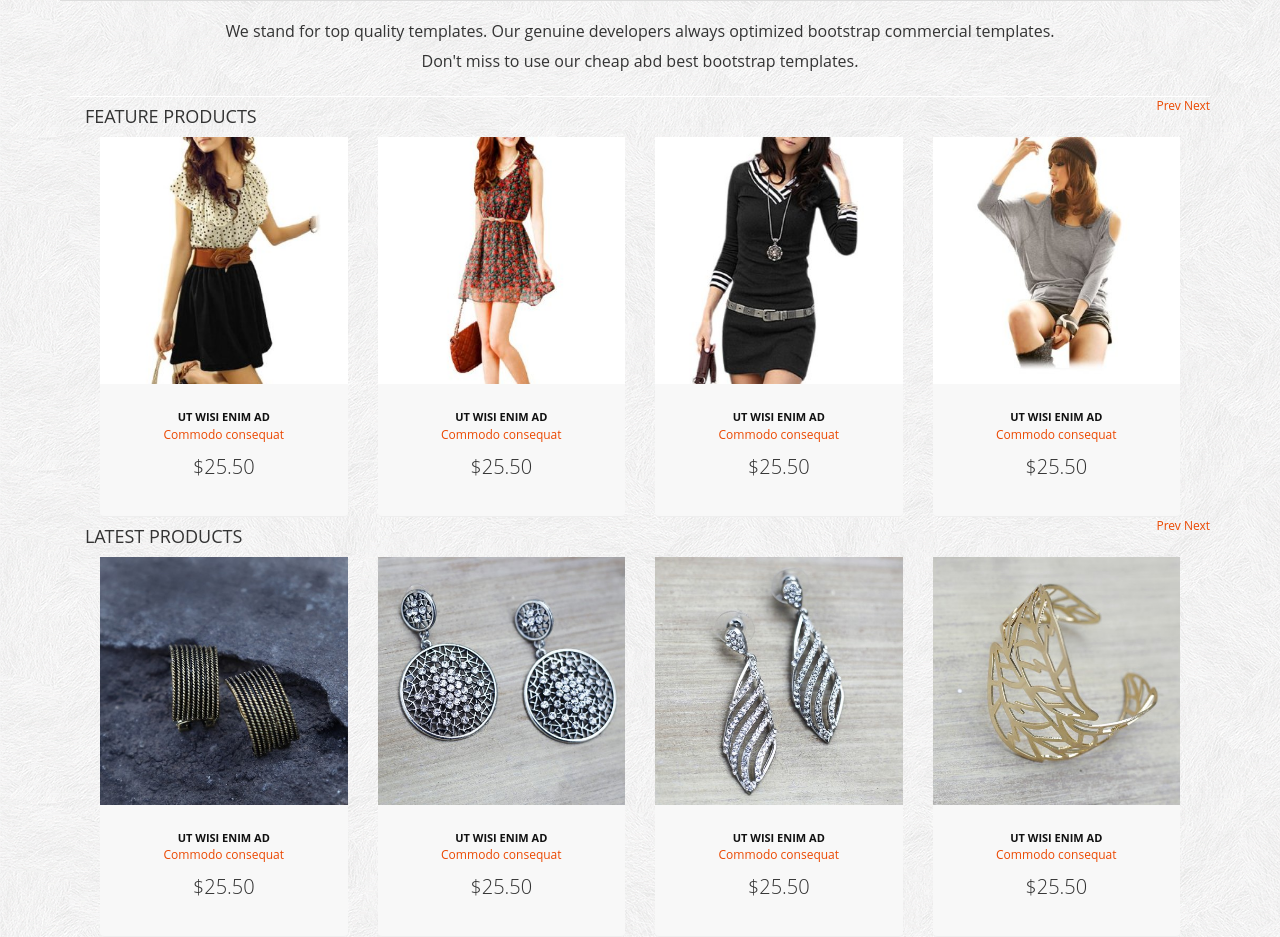
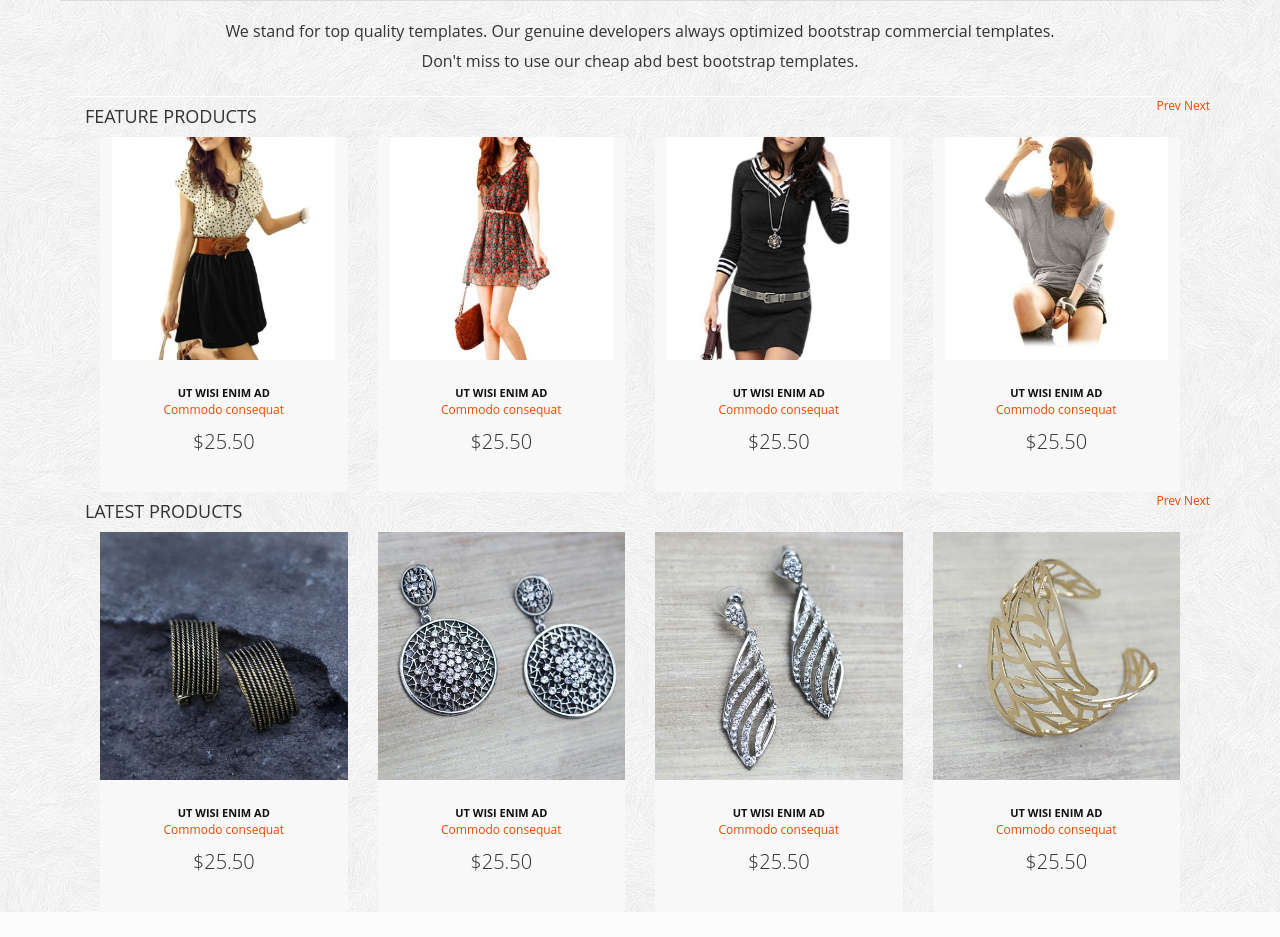
Before and after one commit to Minion09/grab_offer, a PHP site: page / in a window 1280 px wide. Shown: the part 538-1475 px from the top of the page. After the commit the page ends 1450 px from the top, so only its background shows below. Run offline with PHP 8.4, Linux system fonts and the light colour scheme.

Commit message:
change css

```diff
--- a/css/style.css
+++ b/css/style.css
@@ -63,7 +63,7 @@
 }
 
 #myCarousel .item img{
-	max-width: 100%;
+	max-width: 90%;
 }
 
 #myCarousel-2 .item img{
```
